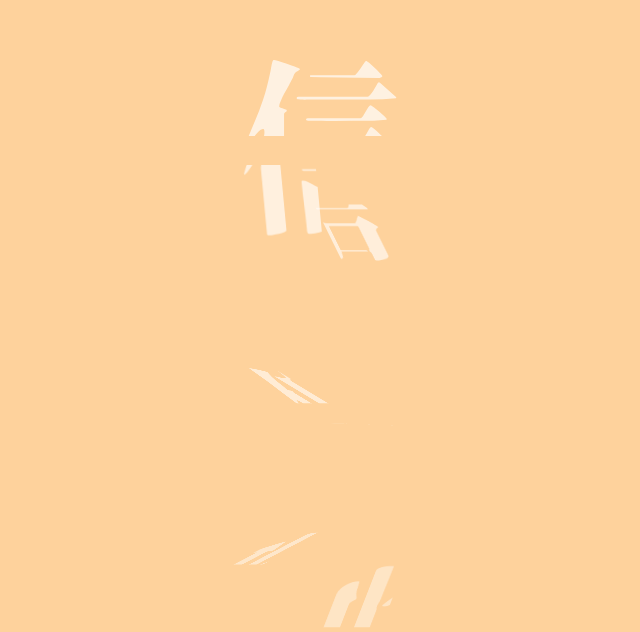
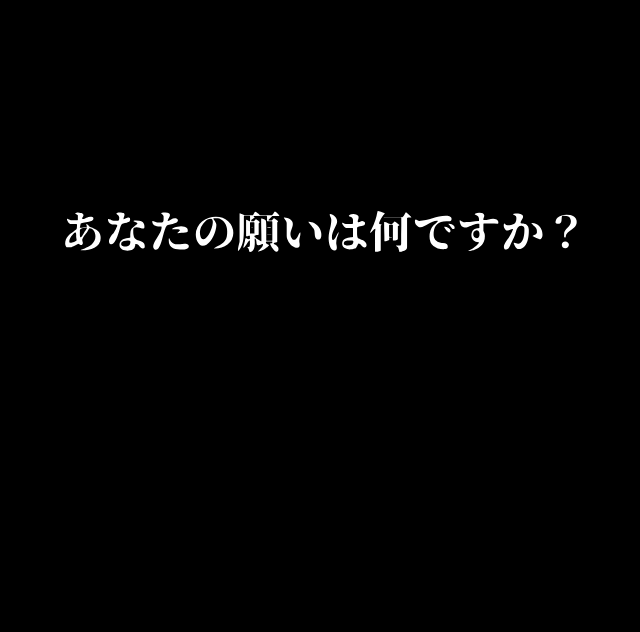
Before and after one commit to iCyris/Magia, a React (Vite) app: page / in a window 1280 px wide. Shown: the part 168-800 px from the top of the page, without its empty margins (319-959 px from the left). Built offline with nearby package versions, Linux system fonts and the light colour scheme.

Commit message:
feat: tweaks

```diff
--- a/src/Magia.tsx
+++ b/src/Magia.tsx
@@ -7,7 +7,7 @@
 import './styles/index.scss'
 
 function App() {
-  const [current, setCurrent] = useState(0);
+  const [current, setCurrent] = useState(2);
   const maxCurrent = 4;
 
   const changeChapter = () => {
--- a/src/styles/_chapter2.scss
+++ b/src/styles/_chapter2.scss
@@ -27,6 +27,19 @@
   span:nth-child(2) {
     bottom: 0;
     transform: translateY(100%);
+
+    // 补足漏出的空隙
+    &::after {
+      position: absolute;
+      width: 100%;
+      height: 100%;
+      left: 0;
+      bottom: 0;
+      right: 0;
+      top: 0;
+      background-color: #000;
+      transform: translateY(2px);
+    }
   }
 }
 
```
